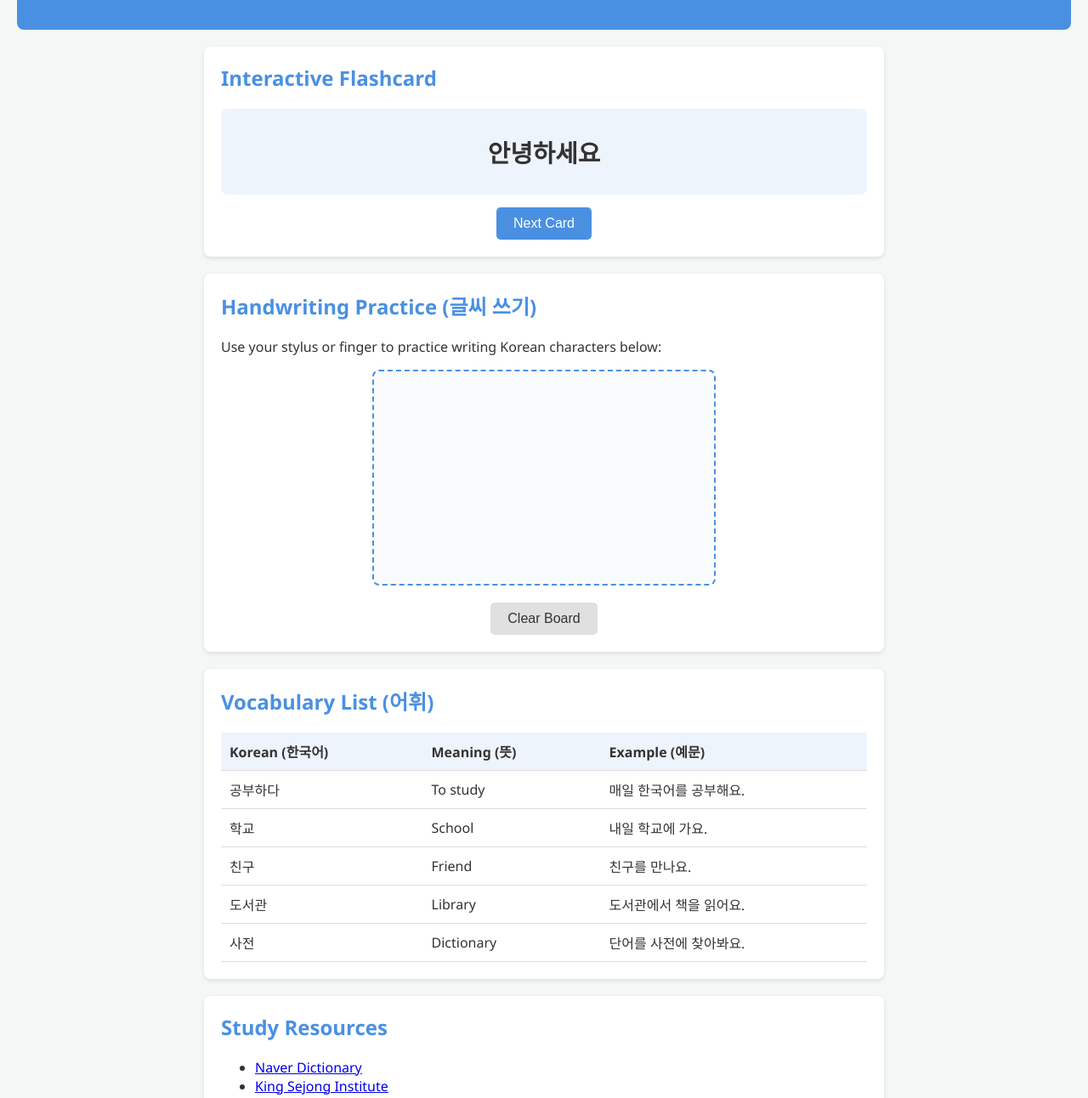
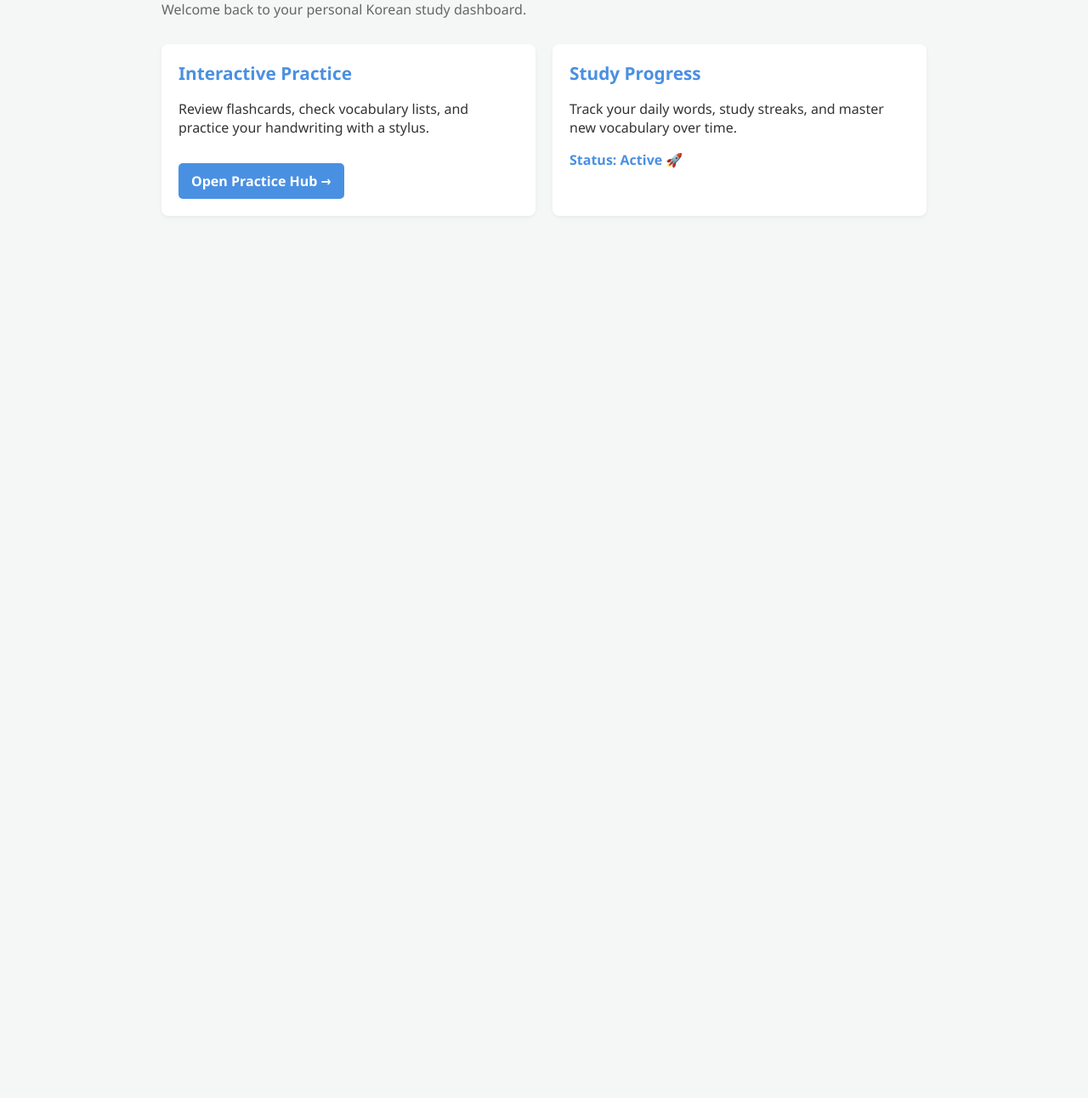
Before and after one commit to hellok2l/korean-study-hub, a plain HTML site: page index.html in a window 1280 px wide. Shown: the part 152-1444 px from the top of the page at 85% size. After the commit the page ends 800 px from the top, so only its background shows below. Drawn offline with Linux system fonts and the light colour scheme.

Commit message:
Revise title and enhance layout for study dashboard
Updated the title and layout of the Korean study page, improved styling, and added navigation links.

```diff
--- a/index.html
+++ b/index.html
@@ -3,7 +3,7 @@
 <head>
   <meta charset="UTF-8">
   <meta name="viewport" content="width=device-width, initial-scale=1.0">
-  <title>My Korean Learning Hub</title>
+  <title>Korean Study Dashboard</title>
   <style>
     :root {
       --primary-color: #4a90e2;
@@ -17,298 +17,108 @@
       background-color: var(--bg-color);
       color: var(--text-color);
       margin: 0;
-      padding: 20px;
+      padding: 0;
     }
 
     header {
-      text-align: center;
-      padding: 20px;
-      background-color: var(--primary-color);
-      color: white;
-      border-radius: 8px;
-      margin-bottom: 20px;
+      background-color: var(--card-bg);
+      padding: 15px 30px;
+      display: flex;
+      justify-content: space-between;
+      align-items: center;
+      border-bottom: 1px solid #ddd;
     }
 
-    .container {
-      max-width: 800px;
-      margin: 0 auto;
+    header a {
+      text-decoration: none;
+      color: var(--primary-color);
+      font-weight: bold;
+      margin-left: 15px;
+    }
+
+    .main-container {
+      max-width: 900px;
+      margin: 30px auto;
+      padding: 0 20px;
+    }
+
+    h1 {
+      font-size: 2.2rem;
+      margin-bottom: 5px;
+    }
+
+    .subtitle {
+      color: #666;
+      margin-bottom: 30px;
+    }
+
+    .grid {
       display: grid;
-      grid-template-columns: 1fr;
+      grid-template-columns: repeat(auto-fit, minmax(250px, 1fr));
       gap: 20px;
+      margin-bottom: 30px;
     }
 
     .card {
       background-color: var(--card-bg);
       border-radius: 8px;
       padding: 20px;
-      box-shadow: 0 2px 5px rgba(0,0,0,0.1);
+      box-shadow: 0 2px 5px rgba(0,0,0,0.05);
     }
 
-    h2 {
+    .card h2 {
       margin-top: 0;
       color: var(--primary-color);
+      font-size: 1.3rem;
     }
 
-    /* Vocabulary Table */
-    table {
-      width: 100%;
-      border-collapse: collapse;
-      margin-top: 10px;
+    .btn-link {
+      display: inline-block;
+      margin-top: 15px;
+      padding: 10px 15px;
+      background-color: var(--primary-color);
+      color: white;
+      text-decoration: none;
+      border-radius: 5px;
+      font-weight: 600;
     }
 
-    th, td {
-      text-align: left;
-      padding: 10px;
-      border-bottom: 1px solid #ddd;
-    }
-
-    th {
-      background-color: #eef4fb;
-    }
-
-    /* Flashcard Widget */
-    .flashcard-box {
-      text-align: center;
-      padding: 30px;
-      background-color: #eef4fb;
-      border-radius: 8px;
-      cursor: pointer;
-      user-select: none;
-    }
-
-    .flashcard-text {
-      font-size: 1.8rem;
-      font-weight: bold;
-    }
-
-    .flashcard-subtext {
-      font-size: 1rem;
-      color: #666;
-      margin-top: 10px;
-    }
-
-    /* Handwriting Canvas */
-    .canvas-container {
-      text-align: center;
-      position: relative;
-    }
-
-    canvas {
-      border: 2px dashed #4a90e2;
-      border-radius: 8px;
-      background-color: #fafbfc;
-      touch-action: none; /* Prevents scrolling while writing on mobile/tablet */
-      cursor: crosshair;
-      width: 100%;
-      max-width: 400px;
-      height: 250px;
-    }
-
-    .btn {
-      display: inline-block;
-      margin-top: 15px;
-      padding: 10px 20px;
-      background-color: var(--primary-color);
-      color: white;
-      border: none;
-      border-radius: 5px;
-      cursor: pointer;
-      font-size: 1rem;
-    }
-
-    .btn:hover {
+    .btn-link:hover {
       background-color: #357abd;
-    }
-
-    .btn-secondary {
-      background-color: #e0e0e0;
-      color: #333;
-    }
-
-    .btn-secondary:hover {
-      background-color: #d0d0d0;
     }
   </style>
 </head>
 <body>
 
   <header>
-    <h1>한국어 공부 노트 (Korean Study Hub)</h1>
-    <p>Vocabulary, Flashcards & Handwriting Practice</p>
+    <a href="index.html" style="font-size: 1.2rem; margin-left: 0;">🇰🇷 Korean Learning Hub</a>
+    <div>
+      <a href="index.html">Dashboard</a>
+      <a href="practice.html">Study & Practice</a>
+    </div>
   </header>
 
-  <div class="container">
+  <div class="main-container">
+    <h1>Hi there, Ly Kaing!</h1>
+    <p class="subtitle">Welcome back to your personal Korean study dashboard.</p>
 
-    <!-- Interactive Flashcard Section -->
-    <div class="card">
-      <h2>Interactive Flashcard</h2>
-      <div class="flashcard-box" id="flashcard" onclick="toggleCard()">
-        <div class="flashcard-text" id="cardFront">안녕하세요</div>
-        <div class="flashcard-subtext" id="cardBack" style="display:none;">Hello / Peace</div>
+    <div class="grid">
+      <!-- Quick Navigation Card -->
+      <div class="card">
+        <h2>Interactive Practice</h2>
+        <p>Review flashcards, check vocabulary lists, and practice your handwriting with a stylus.</p>
+        <a href="practice.html" class="btn-link">Open Practice Hub →</a>
       </div>
-      <div style="text-align:center;">
-        <button class="btn" onclick="nextCard()">Next Card</button>
+
+      <!-- Stats Card Placeholder -->
+      <div class="card">
+        <h2>Study Progress</h2>
+        <p>Track your daily words, study streaks, and master new vocabulary over time.</p>
+        <p style="font-weight: bold; color: #4a90e2; margin-top: 15px;">Status: Active 🚀</p>
       </div>
-    </div>
-
-    <!-- Handwriting Practice Section -->
-    <div class="card">
-      <h2>Handwriting Practice (글씨 쓰기)</h2>
-      <p>Use your stylus or finger to practice writing Korean characters below:</p>
-      <div class="canvas-container">
-        <canvas id="drawCanvas"></canvas>
-      </div>
-      <div style="text-align:center;">
-        <button class="btn btn-secondary" onclick="clearCanvas()">Clear Board</button>
-      </div>
-    </div>
-
-    <!-- Vocabulary Section -->
-    <div class="card">
-      <h2>Vocabulary List (어휘)</h2>
-      <table>
-        <thead>
-          <tr>
-            <th>Korean (한국어)</th>
-            <th>Meaning (뜻)</th>
-            <th>Example (예문)</th>
-          </tr>
-        </thead>
-        <tbody id="vocabTable">
-          <tr>
-            <td>공부하다</td>
-            <td>To study</td>
-            <td>매일 한국어를 공부해요.</td>
-          </tr>
-          <tr>
-            <td>학교</td>
-            <td>School</td>
-            <td>내일 학교에 가요.</td>
-          </tr>
-          <tr>
-            <td>친구</td>
-            <td>Friend</td>
-            <td>친구를 만나요.</td>
-          </tr>
-          <tr>
-            <td>도서관</td>
-            <td>Library</td>
-            <td>도서관에서 책을 읽어요.</td>
-          </tr>
-          <tr>
-            <td>사전</td>
-            <td>Dictionary</td>
-            <td>단어를 사전에 찾아봐요.</td>
-          </tr>
-        </tbody>
-      </table>
-    </div>
-
-    <!-- Useful Study Links -->
-    <div class="card">
-      <h2>Study Resources</h2>
-      <ul>
-        <li><a href="https://dict.naver.com" target="_blank">Naver Dictionary</a></li>
-        <li><a href="https://sejonghakdang.org" target="_blank">King Sejong Institute</a></li>
-      </ul>
     </div>
 
   </div>
 
-  <script>
-    // Flashcard Deck (Add more words here anytime!)
-    const deck = [
-      { kr: "안녕하세요", en: "Hello / Peace" },
-      { kr: "감사합니다", en: "Thank you" },
-      { kr: "학생", en: "Student" },
-      { kr: "선생님", en: "Teacher" },
-      { kr: "도서관", en: "Library" },
-      { kr: "사전", en: "Dictionary" }
-    ];
-
-    let currentIndex = 0;
-    let showingFront = true;
-
-    function toggleCard() {
-      const back = document.getElementById('cardBack');
-      if (showingFront) {
-        back.style.display = 'block';
-      } else {
-        back.style.display = 'none';
-      }
-      showingFront = !showingFront;
-    }
-
-    function nextCard() {
-      currentIndex = (currentIndex + 1) % deck.length;
-      document.getElementById('cardFront').innerText = deck[currentIndex].kr;
-      document.getElementById('cardBack').innerText = deck[currentIndex].en;
-      document.getElementById('cardBack').style.display = 'none';
-      showingFront = true;
-    }
-
-    // Handwriting Canvas Logic
-    const canvas = document.getElementById('drawCanvas');
-    const ctx = canvas.getContext('2d');
-
-    // Fix canvas resolution for sharpness
-    function resizeCanvas() {
-      canvas.width = canvas.offsetWidth;
-      canvas.height = canvas.offsetHeight;
-      ctx.lineWidth = 4;
-      ctx.lineCap = 'round';
-      ctx.strokeStyle = '#333333';
-    }
-    window.addEventListener('load', resizeCanvas);
-    window.addEventListener('resize', resizeCanvas);
-
-    let isDrawing = false;
-
-    function getPos(e) {
-      const rect = canvas.getBoundingClientRect();
-      const clientX = e.clientX || (e.touches && e.touches[0].clientX);
-      const clientY = e.clientY || (e.touches && e.touches[0].clientY);
-      return {
-        x: clientX - rect.left,
-        y: clientY - rect.top
-      };
-    }
-
-    function startDrawing(e) {
-      isDrawing = true;
-      const pos = getPos(e);
-      ctx.beginPath();
-      ctx.moveTo(pos.x, pos.y);
-      e.preventDefault();
-    }
-
-    function draw(e) {
-      if (!isDrawing) return;
-      const pos = getPos(e);
-      ctx.lineTo(pos.x, pos.y);
-      ctx.stroke();
-      e.preventDefault();
-    }
-
-    function stopDrawing() {
-      isDrawing = false;
-    }
-
-    // Mouse events
-    canvas.addEventListener('mousedown', startDrawing);
-    canvas.addEventListener('mousemove', draw);
-    canvas.addEventListener('mouseup', stopDrawing);
-    canvas.addEventListener('mouseleave', stopDrawing);
-
-    // Touch events for tablets / mobile devices
-    canvas.addEventListener('touchstart', startDrawing);
-    canvas.addEventListener('touchmove', draw);
-    canvas.addEventListener('touchend', stopDrawing);
-
-    function clearCanvas() {
-      ctx.clearRect(0, 0, canvas.width, canvas.height);
-    }
-  </script>
-
 </body>
 </html>
```
